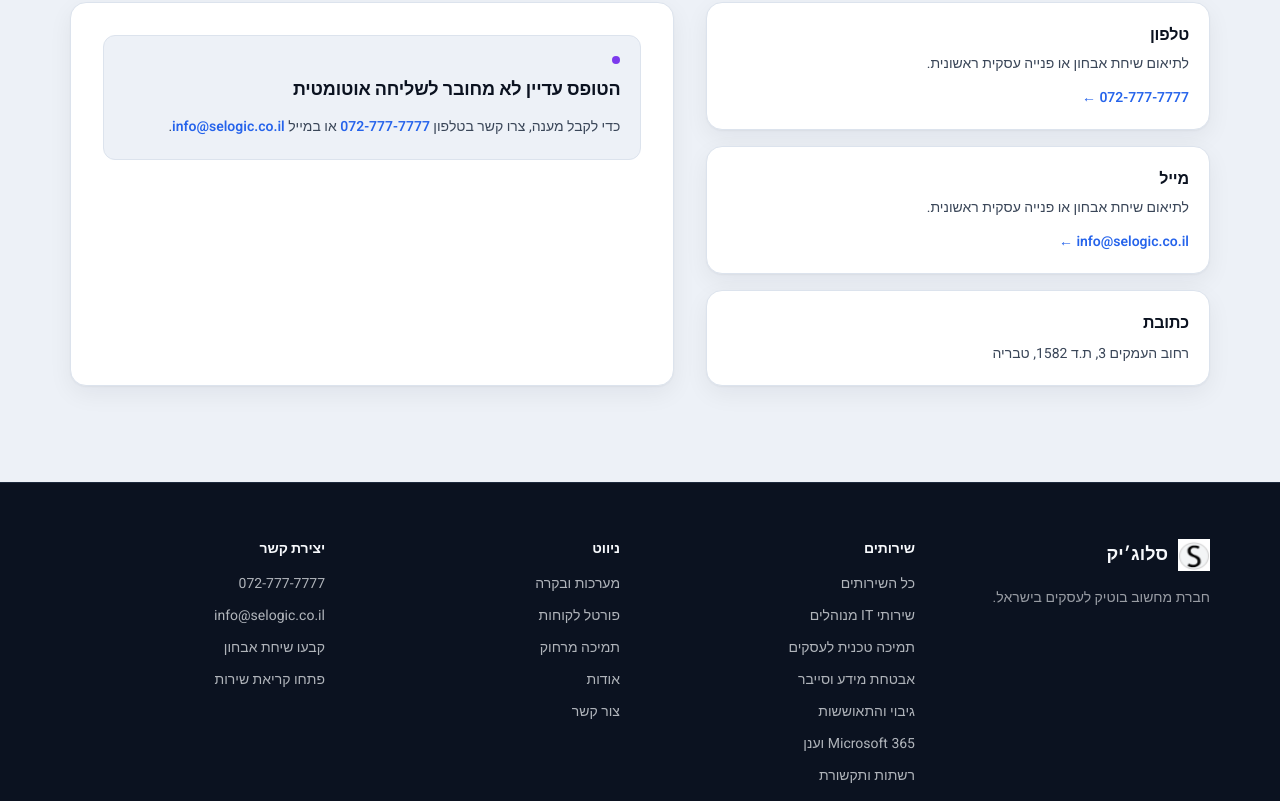
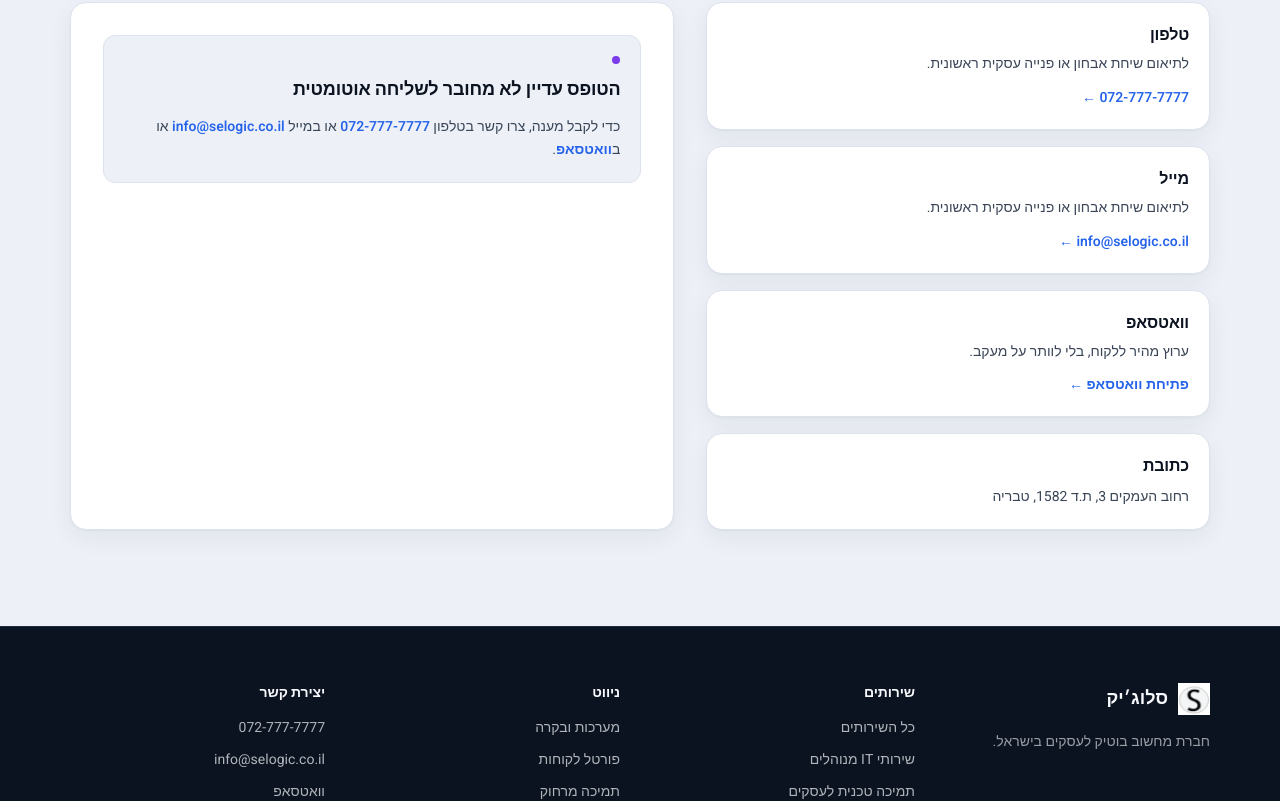
Before and after one commit to doron10-dev/selogic-website, a Next.js app: page /contact in a window 1280 px wide. Shown: the part 640-1441 px from the top of the page. Built offline with nearby package versions, Linux system fonts and the light colour scheme.

Commit message:
brand: add approved WhatsApp and logo asset
Co-authored-by: Cursor <cursoragent@cursor.com>

```diff
--- a/src/components/form-notices.tsx
+++ b/src/components/form-notices.tsx
@@ -1,5 +1,6 @@
 import { StatusDot } from "@/components/status-dot";
 import {
+  contactChannels,
   contactDetails,
   formErrorMessage,
   formNotConnectedMessage,
@@ -44,6 +45,15 @@ export function FormFallbackNotice() {
         <a href={msg.emailHref} className="font-semibold text-signal hover:text-signal-ink">
           {msg.email}
         </a>
+        {contactChannels.whatsapp ? (
+          <>
+            {" "}
+            או ב
+            <a href={contactChannels.whatsapp} className="font-semibold text-signal hover:text-signal-ink">
+              וואטסאפ
+            </a>
+          </>
+        ) : null}
         .
       </p>
     </div>
@@ -87,6 +97,15 @@ export function FormErrorNotice({ message }: { message: string }) {
         <a href={err.emailHref} className="font-semibold text-signal hover:text-signal-ink">
           {err.email}
         </a>
+        {contactChannels.whatsapp ? (
+          <>
+            {" "}
+            או ב
+            <a href={contactChannels.whatsapp} className="font-semibold text-signal hover:text-signal-ink">
+              וואטסאפ
+            </a>
+          </>
+        ) : null}
         .
       </p>
     </div>
--- a/src/components/site-footer.tsx
+++ b/src/components/site-footer.tsx
@@ -1,6 +1,6 @@
 import Link from "next/link";
 import { SiteLogo } from "@/components/site-logo";
-import { contactDetails, siteUrls } from "@/data/contact";
+import { contactChannels, contactDetails, siteUrls } from "@/data/contact";
 
 type FooterLink = {
   label: string;
@@ -44,6 +44,9 @@ const footerCols: Array<
     links: [
       { label: contactDetails.phone, href: contactDetails.phoneHref, external: true },
       { label: contactDetails.email, href: `mailto:${contactDetails.email}`, external: true },
+      ...(contactChannels.whatsapp
+        ? [{ label: "וואטסאפ", href: contactChannels.whatsapp, external: true as const }]
+        : []),
       { label: "קבעו שיחת אבחון", href: siteUrls.contactDiagnosis },
       { label: "פתחו קריאת שירות", href: siteUrls.technicalSupport },
     ],
--- a/src/data/contact.ts
+++ b/src/data/contact.ts
@@ -3,14 +3,13 @@
  *
  * Forms: gated by FORMS_ENABLED + Resend env vars (see .env.example).
  * TODO(production): Set external client portal login URL when available (clientPortalExternal).
- * TODO(production): Set WhatsApp number when available.
  */
 
 export const contactDetails = {
   companyName: "Selogic",
   phone: "072-777-7777",
   phoneHref: "tel:0727777777",
-  whatsapp: null as string | null,
+  whatsapp: "97246712500",
   email: "info@selogic.co.il",
   address: "רחוב העמקים 3, ת.ד 1582, טבריה",
 } as const;
```
Also changed, not shown: public/brand/selogic-logo-hebrew-tagline.png (added).
